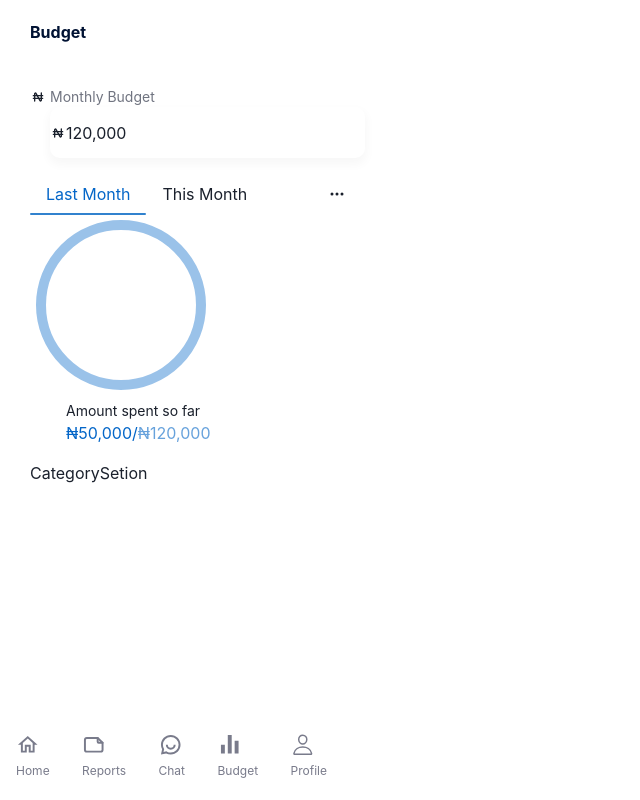
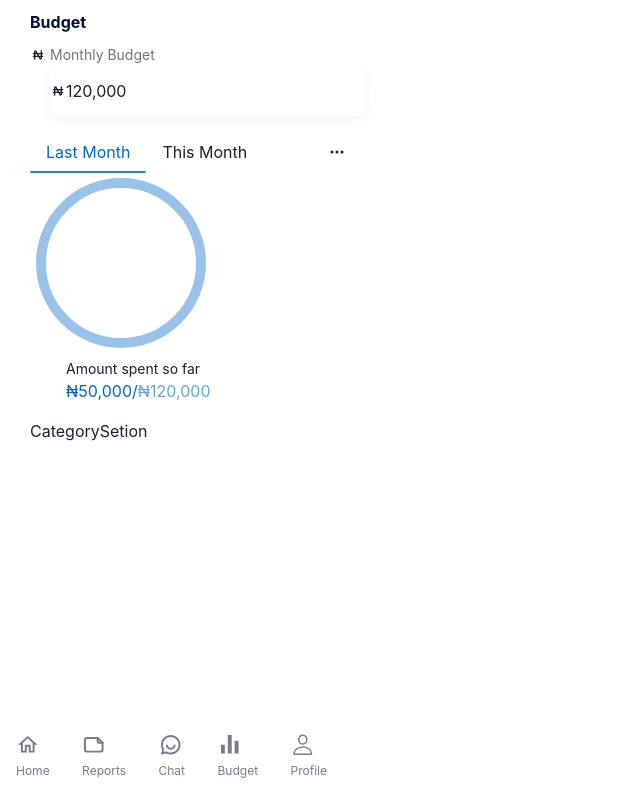
Before and after one commit to kelzzzcodes/Chakra-ui, a React (Create React App) app: page / in a window 1280 px wide. Shown: the whole page, without its empty margins (0-640 px from the left). Built offline with nearby package versions, Linux system fonts and the light colour scheme.

Commit message:
feat TabsSection

```diff
--- a/src/pages/Home.jsx
+++ b/src/pages/Home.jsx
@@ -32,13 +32,13 @@ const Home = () => {
           as="h1"
           size="28px"
           fontWeight="bold"
-          marginTop="20px"
+          marginTop="10px"
           color="#001233"
         >
           Budget
         </Heading>
 
-        <Box display="flex" alignItems="center" marginTop="42px">
+        <Box display="flex" alignItems="center" marginTop="10px">
           <Icon as={TbCurrencyNaira} />
           <Text fontSize="14px" marginLeft="4px" color="#707480">
             Monthly Budget
```
